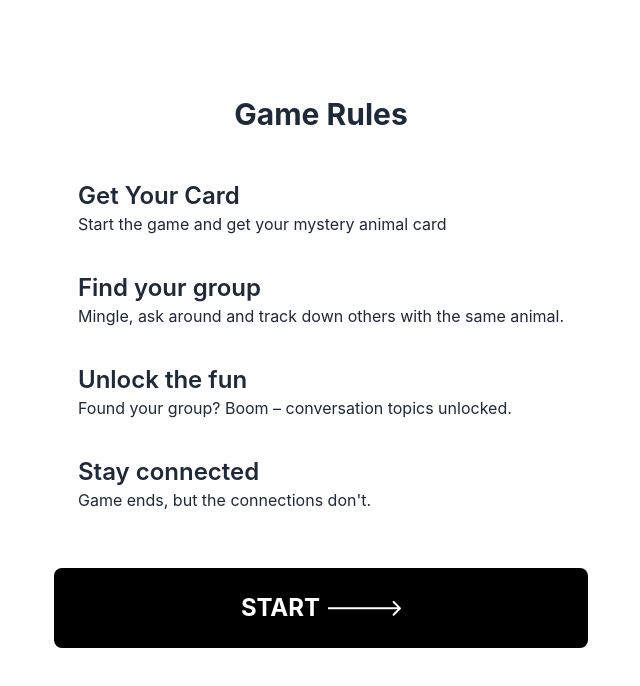
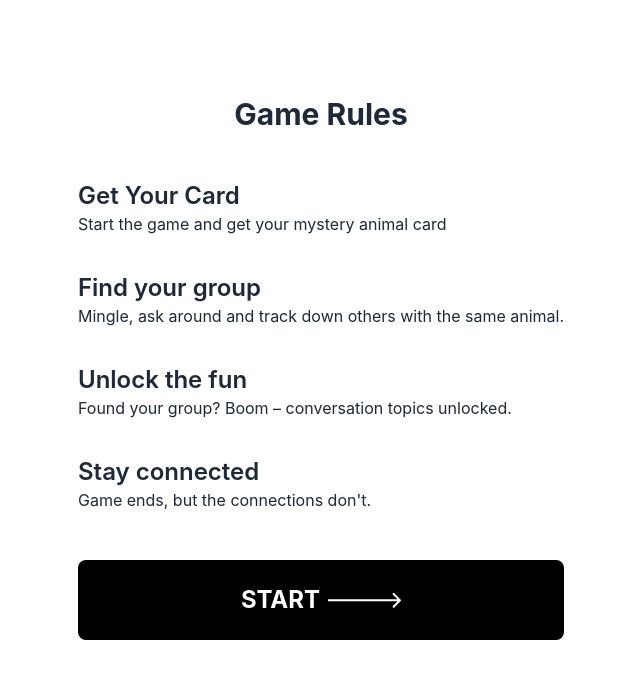
Before and after one commit to HannaJ95/mingle-tool, a React (Vite) app in the folder client/: page /rules in a window 1280 px wide. Shown: the top 686 px of the page, without its empty margins (319-959 px from the left). Built offline with nearby package versions, Linux system fonts and the light colour scheme.

Commit message:
fix: moved RulesPage changes to correct branch

```diff
--- a/client/src/pages/RulesPage.jsx
+++ b/client/src/pages/RulesPage.jsx
@@ -7,9 +7,11 @@ import Button from "../components/ui/Button";
 function RulesPage() {
   return (
     <PageLayout >
-      <div className="max-w-xl mx-auto px-6 pt-14 pb-14 flex flex-col">
+      <div className="max-w-xl mx-auto flex flex-col px-6 pt-14">
 
-        <Text as="h1" className="text-center mb-12">Game Rules</Text>
+        <Text as="h1" className="text-center mb-12">
+          Game Rules
+        </Text>
 
         <div className="flex flex-col gap-9">
         <RulesSection
@@ -32,12 +34,15 @@ function RulesPage() {
           description="Game ends, but the connections don't."
         />
         </div>
-      <div className="mt-14 -mx-6">
-    <Button variant="primary" arrow className="w-full">
-      START
-    </Button>
+      <div className="mt-12 mb-12">
+        <Button variant="primary" arrow>
+          START
+        </Button>
       </div>
-    </div>
+      </div>
+      <div className="h-14">
+
+      </div>
     </PageLayout>
   );
 }
```
